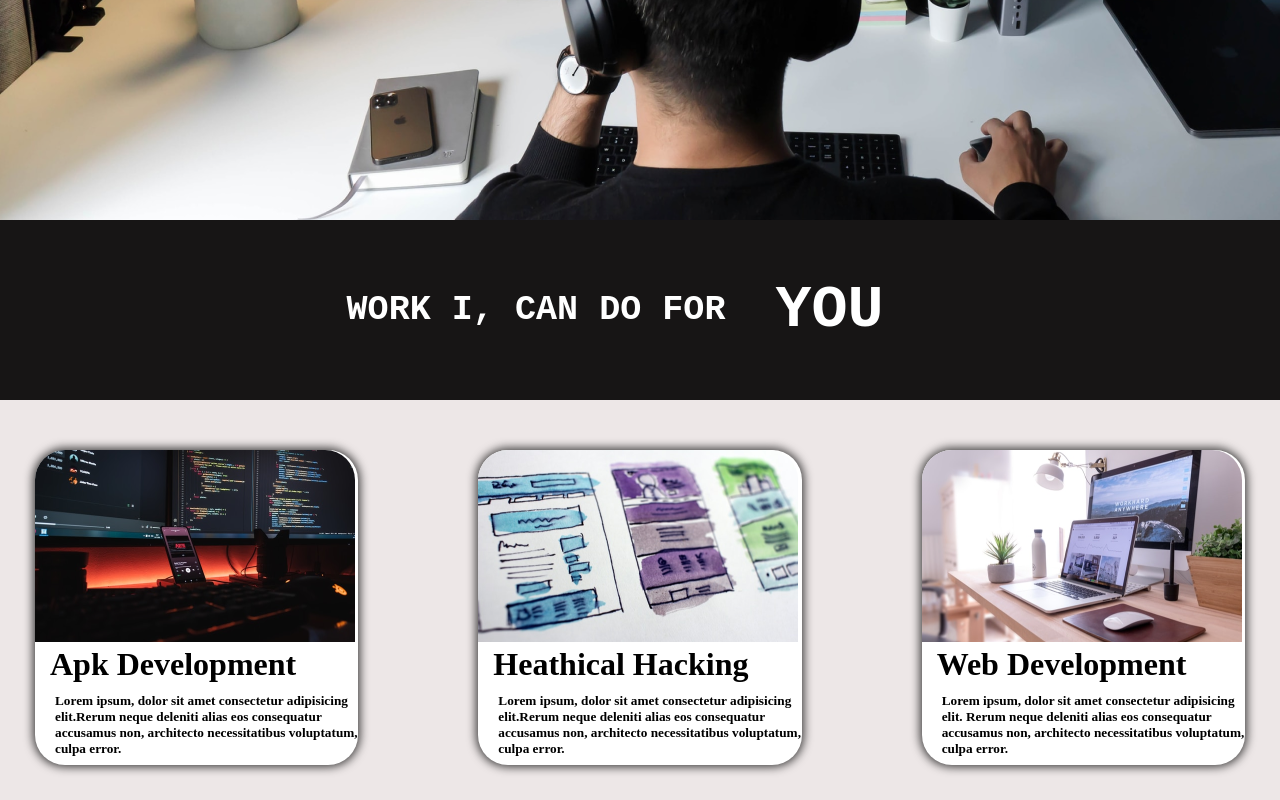
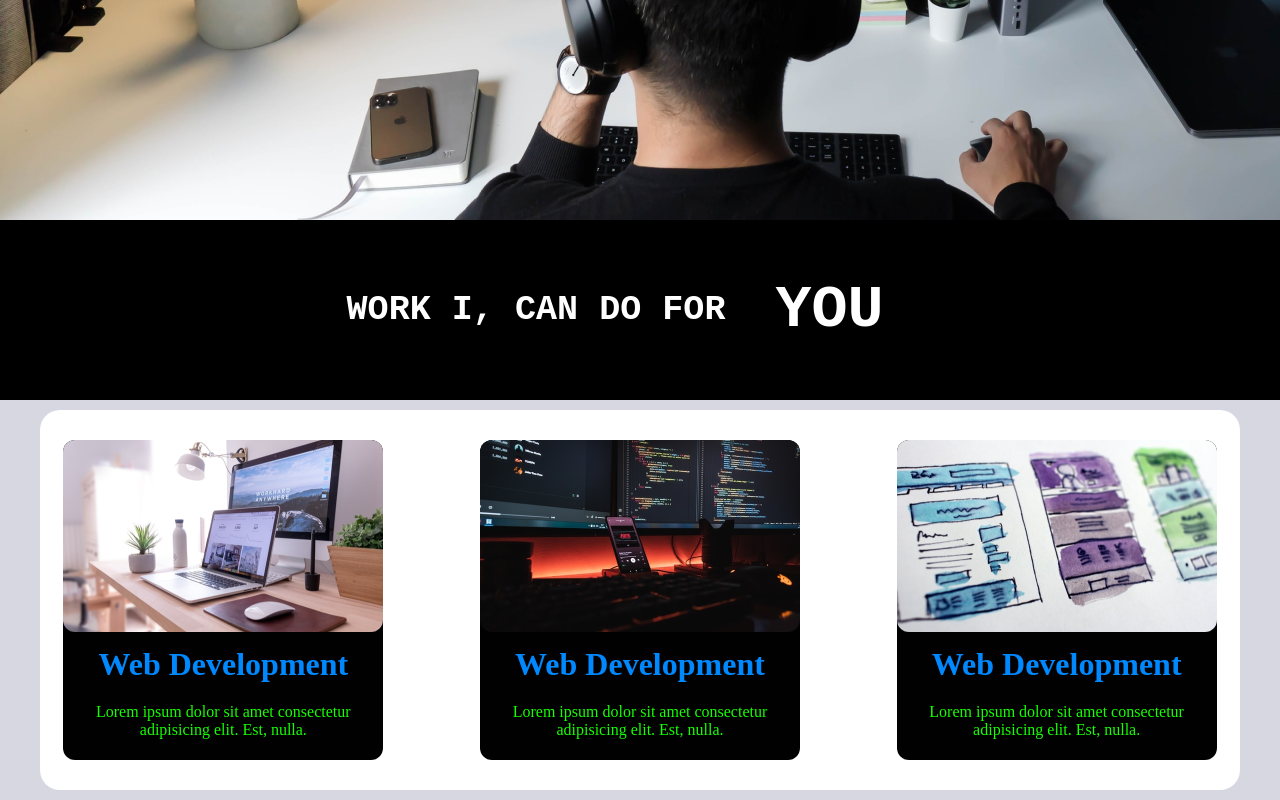
Before and after one commit to alijan-web/Developer-Landing-Page, a plain HTML site: page index.html in a window 1280 px wide. Shown: the part 549-1349 px from the top of the page. Drawn offline with Linux system fonts and the light colour scheme.

Commit message:
re chanded grid

```diff
--- a/index.html
+++ b/index.html
@@ -17,21 +17,24 @@
 <h3>WORK I, CAN DO FOR<h1 class="you">YOU</h1></h3>
 </div>
 
-<div class="container">
-    <div class="box">
-        <img src="img/mobile.png" alt="">
-        <h1>Apk Development</h1>
-        <h5>Lorem ipsum, dolor sit amet consectetur adipisicing elit.Rerum neque deleniti alias eos consequatur accusamus non, architecto necessitatibus voluptatum, culpa error.</h5>
-    </div>
-    <div class="box">
-        <img src="img/uiux.png" alt="">
-        <h1>Heathical Hacking</h1>
-        <h5>Lorem ipsum, dolor sit amet consectetur adipisicing elit.Rerum neque deleniti alias eos consequatur accusamus non, architecto necessitatibus voluptatum, culpa error.</h5>
-    </div>
-    <div class="box">
-        <img src="img/web.png" alt="">
-        <h1>Web Development</h1>
-        <h5>Lorem ipsum, dolor sit amet consectetur adipisicing elit. Rerum neque deleniti alias eos consequatur accusamus non, architecto necessitatibus voluptatum, culpa error.</h5>
+
+<div class="contaniner">
+    <div class="container-box">
+        <div class="card">
+            <img src="img/web.png" alt="">
+            <h1>Web Development</h1>
+            <p>Lorem ipsum dolor sit amet consectetur adipisicing elit. Est, nulla.</p>
+        </div>
+        <div class="card">
+            <img src="img/mobile.png" alt="">
+            <h1>Web Development</h1>
+            <p>Lorem ipsum dolor sit amet consectetur adipisicing elit. Est, nulla.</p>
+        </div>
+        <div class="card">
+            <img src="img/uiux.png" alt="">
+            <h1>Web Development</h1>
+            <p>Lorem ipsum dolor sit amet consectetur adipisicing elit. Est, nulla.</p>
+        </div>
     </div>
 </div>
 </body>
--- a/styles.css
+++ b/styles.css
@@ -60,7 +60,7 @@ body {
     /* flex-direction: column;  */
     height: 180px;
     width: 100%;
-    background-color: rgb(23, 21, 21);
+    background-color: rgb(0, 0, 0);
     margin-top: 500px;
     color: #ffffff;
     font-size: 30PX;
@@ -69,27 +69,70 @@ body {
 .you {
     margin: 50px;
 }
+.contaniner {
+    height: 400px;
+    width: auto;
+    background-color: rgb(215, 215, 226);
+    display: flex;
+    justify-content: center;
+    align-items: center;
+    flex-direction: column;
+}
+.container-box {
+    height: 380px;
+    width: 1200px;
+    display: grid;
+    grid-template-rows: repeat(3, 1fr);
+    grid-template-columns: repeat(3, 1fr);
+    gap: 50px;
+    background-color: rgb(255, 255, 255);
+    border-radius: 20px;
+
+}
+.card {
+    background-color: rgb(0, 0, 0);
+    width: 320px;
+    height: 320px;
+   background-color: #000000fe;
+    margin: 30px auto;
+    justify-content: center;
+    color: #0088ff;
+    border-radius: 12px;
+    box-shadow: 5px 5px 15px rgb(255, 255, 255);
+}
+.card img {
+    border-radius: 12px;
+}
+.card h1 {
+    text-align: center;
+    margin-top: 10px;
+}
+.card p {
+    color: #15ff00;
+    text-align: center;
+    margin-top: 20px;
+}
+
+/*
 .container {
     height: 400px;
     width: 100%;
     display: grid;
-    background-color: rgb(237, 231, 231);
+    background-color: rgb(236, 0, 0);
     grid-template-columns: repeat(3, 1fr);
-    /* grid-template-rows: repeat(3 1fr); */
+
     gap: 50px;
 }
 .box {
     background-color: rgb(255, 255, 255);
-    /* height: 200px;
-    width: 200px; */
+
     justify-content: center;
     margin: 35px;
     margin-top: 50px;
    border-radius: 30px;
    color: #000000;
-   box-shadow: 0px 0px 10px 2px rgba(0,0,0,0.75);
-
-
+   padding: 1px;
+   box-shadow: 2px 2px 10px 2px rgba(0,0,0,0.75);
    cursor: pointer;
 }
 .box img {
@@ -105,5 +148,12 @@ body {
     margin-top: 10px;
 }
 .box:hover {
-    box-shadow: 0px 0px 20px 8px rgba(0,0,0,0.45);
+    box-shadow: 3px 3px 10px 8px rgba(0,0,0,0.45);
 }
+
+.allbox {
+    margin-left: 500px;
+    width: 100%;
+    height: 100%;
+    background-color: chartreuse;
+} */
```
